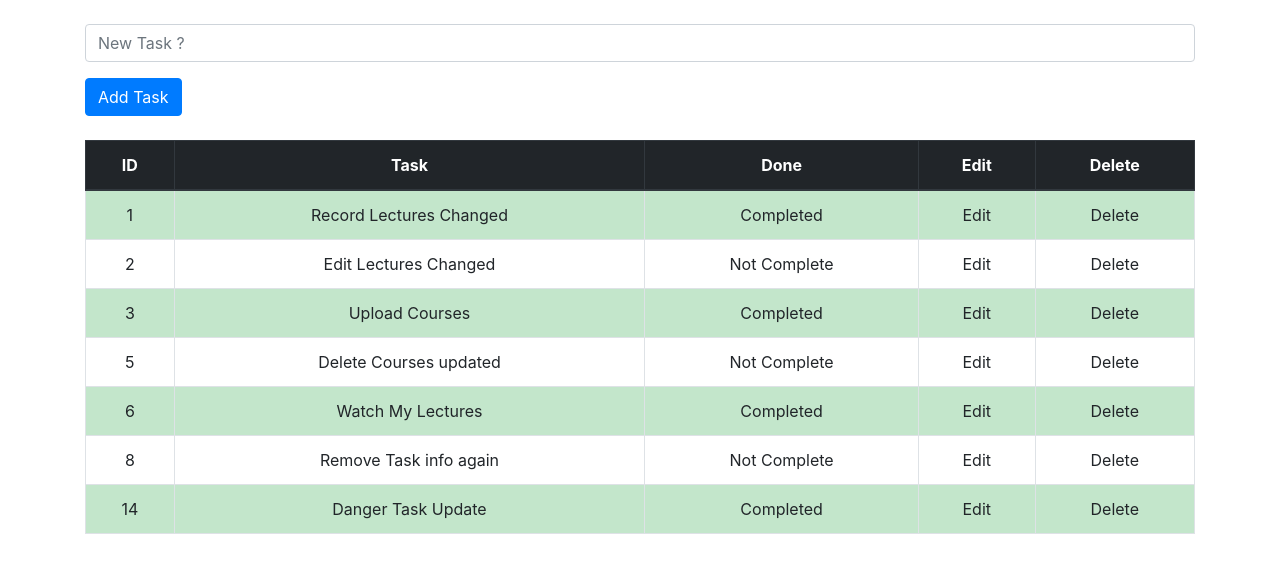
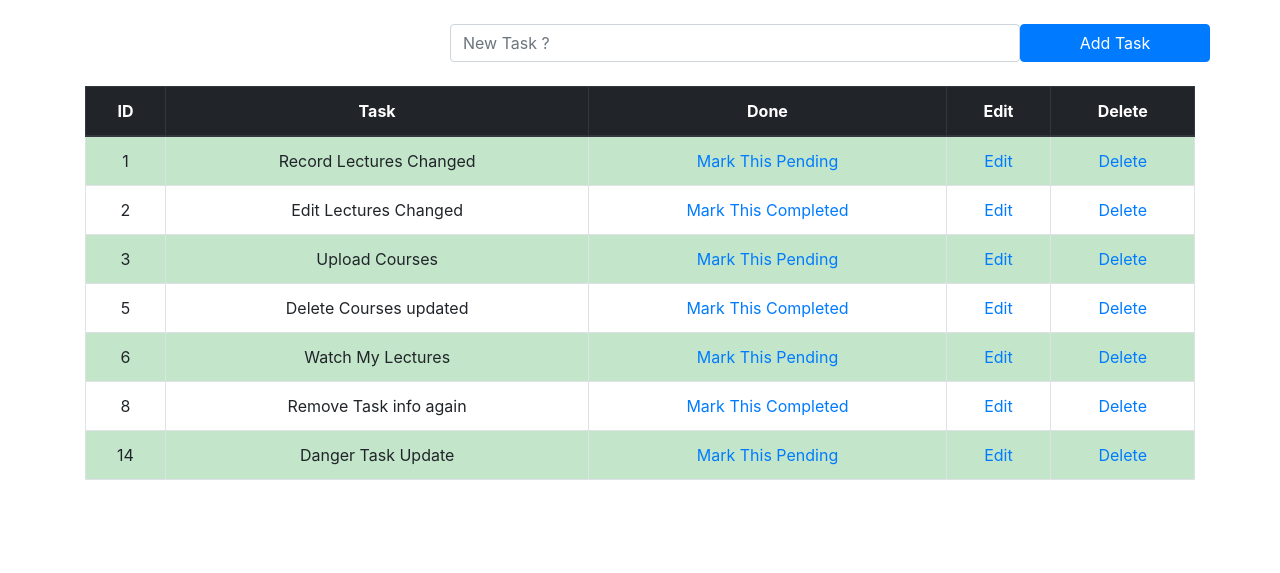
Before and after one commit to Nazmul367/Todo_List, a Django app: page /todolist/ in a window 1280 px wide. Shown: the part 59-632 px from the top of the page. Run offline with Django 3.2, Linux system fonts and the light colour scheme; data comes from the database, SQL or seed files in the repository; both versions use the stored data as it was after the commit; some libraries are stand-ins or nearby versions.

Commit message:
completed, pending

```diff
--- a/taskmate/todolist_app/templates/todolist.html
+++ b/taskmate/todolist_app/templates/todolist.html
@@ -19,12 +19,11 @@
     {% endfor %}
   {% endif %}
 
-  <form method="POST">
-  {% csrf_token %}
-    <div class="form-group">
-      <input type="text" class="form-control" name="task" placeholder="New Task ?">
-    </div>
-    <button type="submit" class="btn btn-primary">Add Task</button>
+  <form method="POST" class="row">
+    {% csrf_token %}
+    <label class="col-md-4"></label>
+    <input type="text" class="form-control col-md-6" name="task" placeholder="New Task ?">
+    <button type="submit" class="btn btn-primary col-md-2">Add Task</button>
   </form>
   </br>
 
@@ -49,18 +48,18 @@
         <tr class="table-success">
           <td>{{ obj.id }}</td>
           <td>{{ obj.task }}</td>
-          <td>Completed</td>
-          <td>Edit</td>
-          <td>Delete</td>
+          <td><a href="{% url 'pending_task' obj.id %}">Mark This Pending</a></td>
+          <td><a href="{% url 'edit_task' obj.id %}">Edit</a></td>
+          <td><a href="{% url 'delete_task' obj.id %}">Delete</a></td>
         </tr>
 
       {% else %}
         <tr>
           <td>{{ obj.id }}</td>
           <td>{{ obj.task }}</td>
-          <td>Not Complete</td>
-          <td>Edit</td>
-          <td>Delete</td>
+          <td><a href="{% url 'complete_task' obj.id %}">Mark This Completed</a></td>
+          <td><a href="{% url 'edit_task' obj.id %}">Edit</a></td>
+          <td><a href="{% url 'delete_task' obj.id %}">Delete</a></td>
         </tr>
       {% endif %}
 
--- a/taskmate/todolist_app/urls.py
+++ b/taskmate/todolist_app/urls.py
@@ -6,6 +6,12 @@ urlpatterns = [
     path('', views.todolist, name = "todolist"),
     # path('', todolist, name = "todolist")
 
+    # Delete Task path
+    path('delete/<task_id>', views.delete_task, name="delete_task"),
+    path('edit/<task_id>', views.edit_task, name="edit_task"),
+    path('complete/<task_id>', views.complete_task, name="complete_task"),
+    path('pending/<task_id>', views.pending_task, name="pending_task"),
+
     path('about/', views.about, name = "about"),
     # path('', about, name = "about")
 
--- a/taskmate/todolist_app/views.py
+++ b/taskmate/todolist_app/views.py
@@ -26,6 +26,42 @@ def todolist(request):
         all_tasks = TaskList.objects.all
         return render(request, 'todolist.html', { 'all_tasks' : all_tasks })
 
+# Url = todolist/delete/1
+def delete_task(request, task_id):
+    task = TaskList.objects.get(pk=task_id)
+    task.delete()
+    return redirect('todolist')
+
+# Url = todolist/edit/1
+def edit_task(request, task_id):
+    if request.method == "POST":
+        task = TaskList.objects.get(pk=task_id)
+        form = TaskForm(request.POST or None, instance = task)
+        if form.is_valid():
+            form.save()
+
+        messages.success(request, ("Task Edited Successfully !"))
+        return redirect('todolist')
+    else:
+        task_obj = TaskList.objects.get(pk=task_id)
+        return render(request, 'edit.html', { 'task_obj' : task_obj })
+
+# Url = todolist/complete/1
+def complete_task(request, task_id):
+    task = TaskList.objects.get(pk=task_id)
+    task.done = True
+    task.save()
+
+    return redirect('todolist')
+
+# Url = todolist/complete/1
+def pending_task(request, task_id):
+    task = TaskList.objects.get(pk=task_id)
+    task.done = False
+    task.save()
+
+    return redirect('todolist')
+
 def about(request):
     # return HttpResponse ("amr apumoni")
     context = {
```
Also changed, not shown: taskmate/todolist_app/templates/edit.html (added, +18 -0 lines), taskmate/db.sqlite3.
